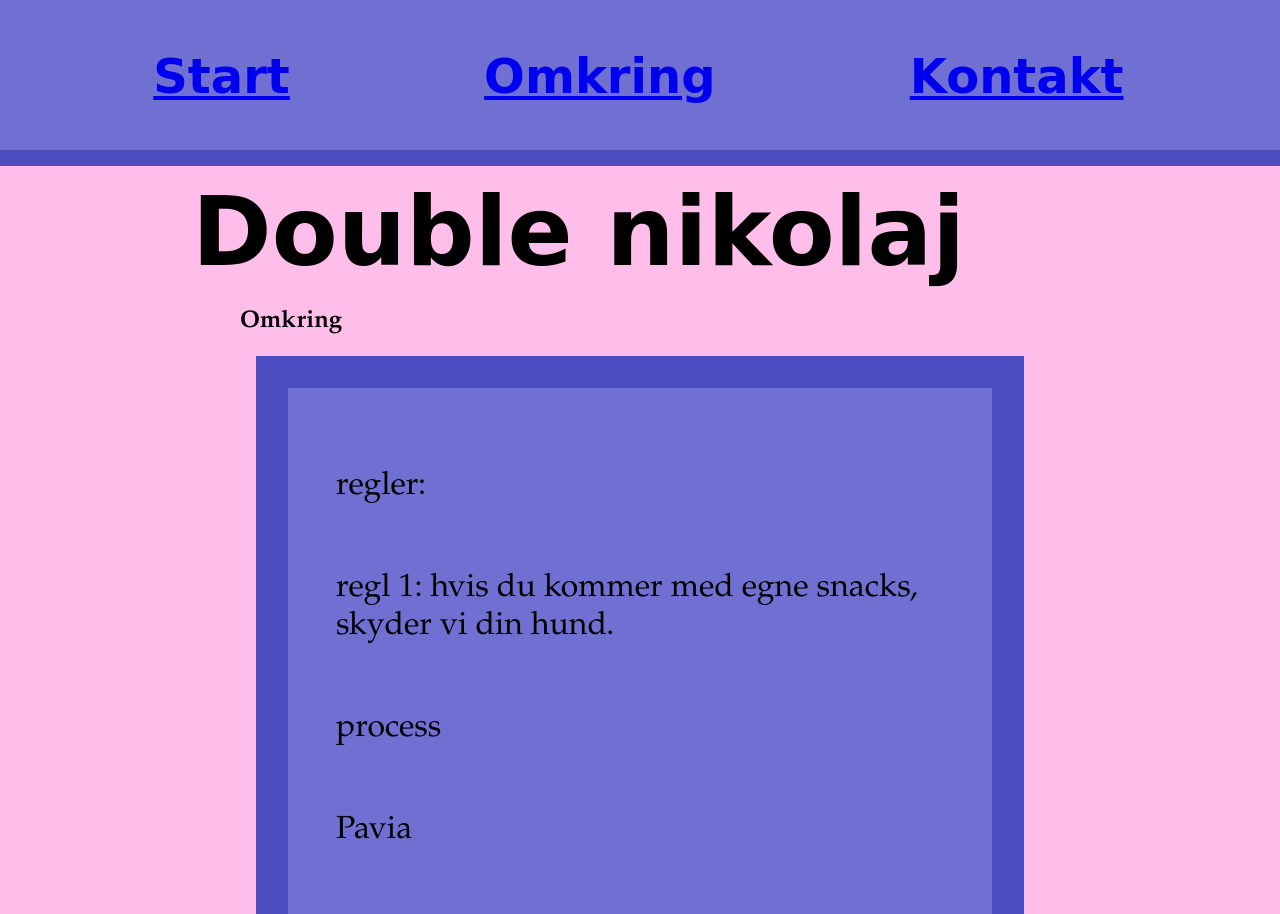
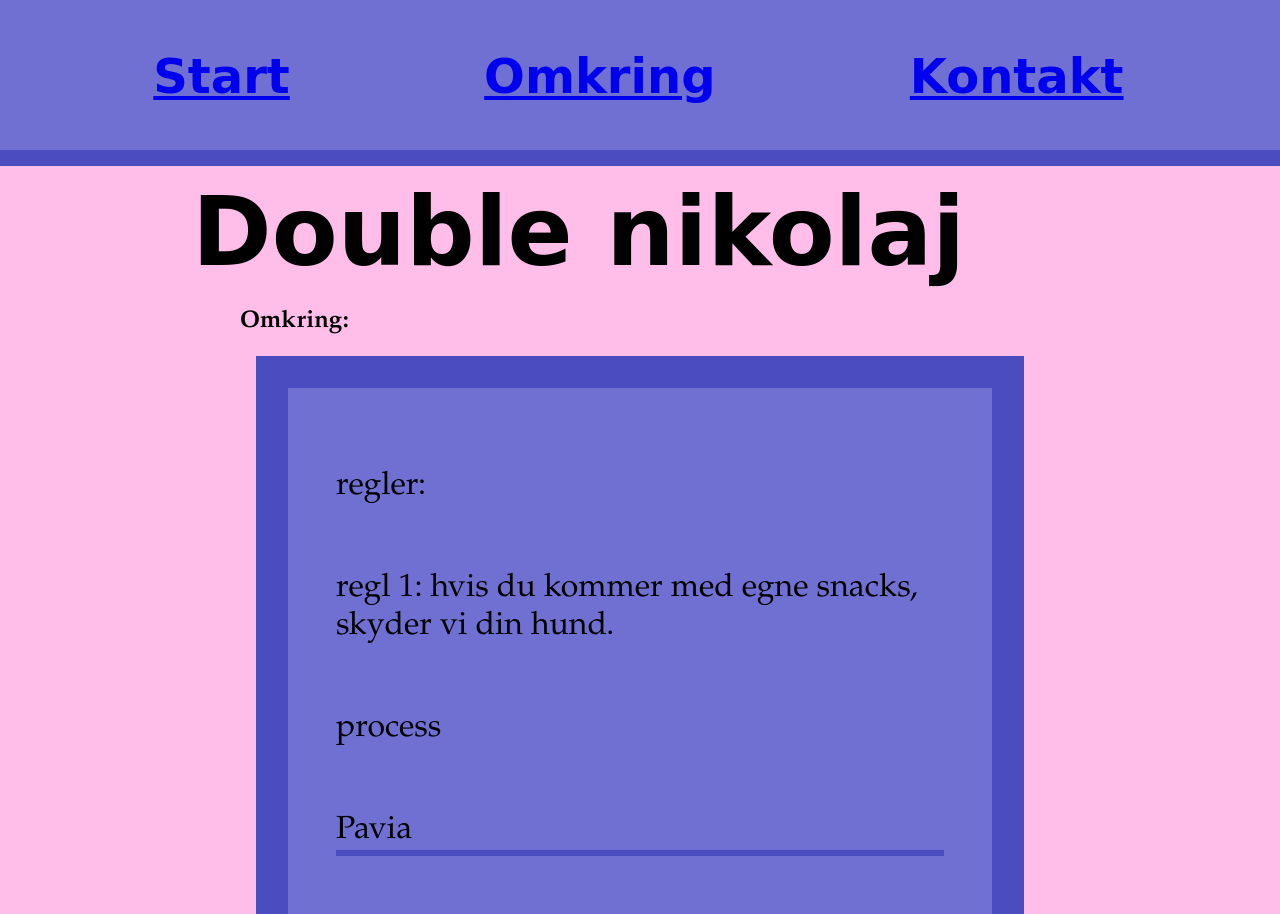
Before and after one commit to Niko111199/Biograf, a plain HTML site: page omkring.html in a window 1280 px wide. Shown: the top 914 px of the page. Drawn offline with Linux system fonts and the light colour scheme.

Commit message:
lille ting i omkring

```diff
--- a/design/style.css
+++ b/design/style.css
@@ -551,3 +551,6 @@
 footer {
     margin-top: 2em;
 }
+.delpart{
+    border-bottom: 0.2em solid rgb(76, 76, 193);
+}
--- a/omkring.html
+++ b/omkring.html
@@ -20,7 +20,7 @@
 <div class="uberContainer">
     <div class="page_container">
             <h1>Double nikolaj</h1>
-            <h2>Omkring</h2>
+            <h2>Omkring:</h2>
                 <div class="omkringSide">
                     <p>regler:</p>
                     <p>regl 1: hvis du kommer med egne snacks, skyder vi din hund.</p>
```
